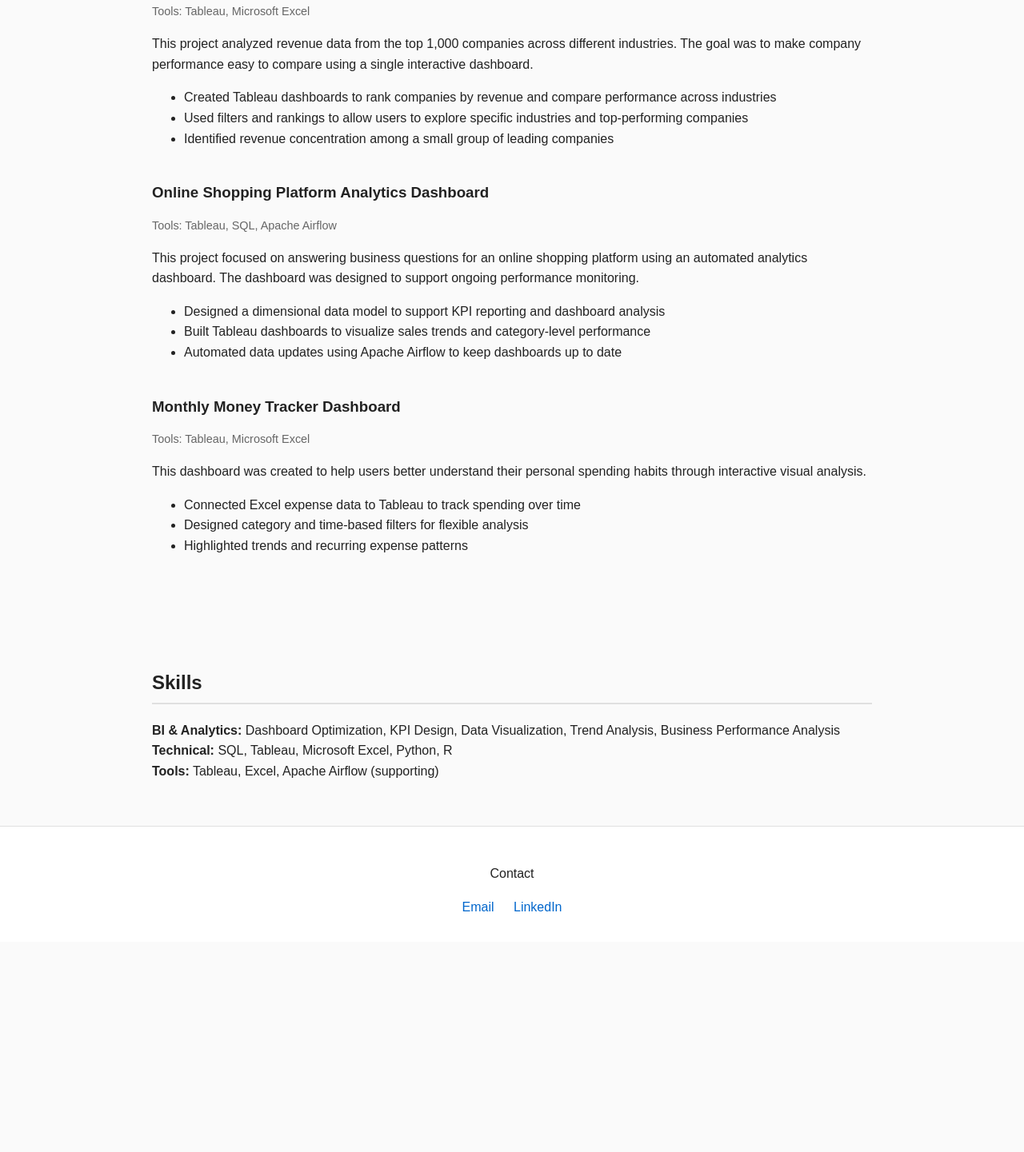
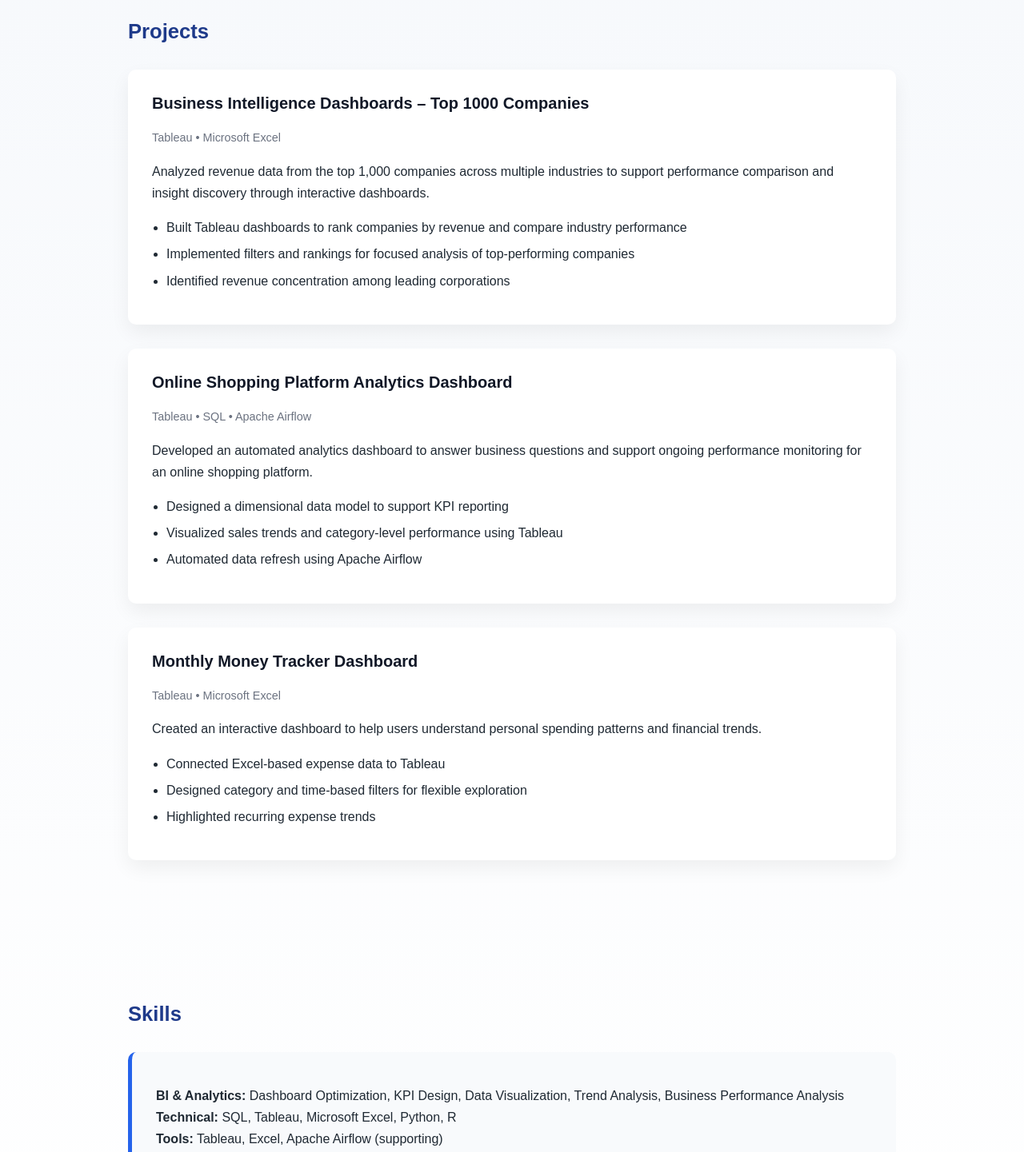
Before and after one commit to kathleenmina/portfolio, a plain HTML site: page index.html in a window 1280 px wide. Shown: the part 621-2062 px from the top of the page at 80% size. Before the commit the page ends 1799 px from the top, so only its background shows below. Drawn offline with Linux system fonts and the light colour scheme.

Commit message:
index.html

```diff
--- a/index.html
+++ b/index.html
@@ -4,79 +4,136 @@
   <meta charset="UTF-8" />
   <meta name="viewport" content="width=device-width, initial-scale=1.0" />
   <title>Kathleen Mina | Business Intelligence Portfolio</title>
+
   <style>
     body {
       font-family: Arial, Helvetica, sans-serif;
       margin: 0;
       padding: 0;
-      line-height: 1.6;
-      color: #222;
-      background-color: #fafafa;
+      line-height: 1.7;
+      color: #1f2933;
+      background: linear-gradient(180deg, #f4f7fb, #ffffff);
     }
+
+    /* HEADER */
     header {
-      background: #ffffff;
-      padding: 40px 20px;
+      background: linear-gradient(135deg, #1e3a8a, #2563eb);
+      color: white;
+      padding: 60px 20px;
       text-align: center;
-      border-bottom: 1px solid #e0e0e0;
     }
+
     header h1 {
       margin-bottom: 10px;
-      font-size: 2.2rem;
+      font-size: 2.4rem;
+      letter-spacing: 0.5px;
     }
+
     header p {
-      max-width: 700px;
+      max-width: 720px;
       margin: auto;
-      color: #555;
+      font-size: 1.05rem;
+      opacity: 0.95;
     }
+
+    /* SECTIONS */
     section {
-      max-width: 900px;
+      max-width: 960px;
       margin: auto;
-      padding: 40px 20px;
+      padding: 60px 20px;
     }
+
     h2 {
-      border-bottom: 2px solid #e0e0e0;
-      padding-bottom: 5px;
-      margin-bottom: 20px;
+      font-size: 1.6rem;
+      margin-bottom: 25px;
+      color: #1e3a8a;
     }
+
+    /* PROJECT CARDS */
     .project {
-      margin-bottom: 40px;
+      background: white;
+      padding: 25px 30px;
+      border-radius: 10px;
+      margin-bottom: 30px;
+      box-shadow: 0 10px 25px rgba(0, 0, 0, 0.06);
     }
+
     .project h3 {
-      margin-bottom: 5px;
+      margin-top: 0;
+      margin-bottom: 6px;
+      font-size: 1.25rem;
+      color: #111827;
     }
+
     .tools {
       font-size: 0.9rem;
-      color: #666;
-      margin-bottom: 10px;
+      color: #6b7280;
+      margin-bottom: 12px;
     }
+
     ul {
-      margin-top: 5px;
+      padding-left: 18px;
+      margin-top: 10px;
     }
+
+    li {
+      margin-bottom: 6px;
+    }
+
+    /* SKILLS */
+    .skills-box {
+      background: #f8fafc;
+      padding: 25px 30px;
+      border-radius: 10px;
+      border-left: 5px solid #2563eb;
+    }
+
+    /* FOOTER */
     footer {
       text-align: center;
-      padding: 30px 20px;
-      background: #ffffff;
-      border-top: 1px solid #e0e0e0;
+      padding: 40px 20px;
+      background: #f1f5f9;
     }
+
     footer a {
-      margin: 0 10px;
+      margin: 0 12px;
       text-decoration: none;
-      color: #0066cc;
+      color: #2563eb;
+      font-weight: 500;
+    }
+
+    footer a:hover {
+      text-decoration: underline;
+    }
+
+    /* RESPONSIVE */
+    @media (max-width: 600px) {
+      header h1 {
+        font-size: 2rem;
+      }
+      section {
+        padding: 40px 16px;
+      }
     }
   </style>
 </head>
+
 <body>
 
 <header>
   <h1>Kathleen Marie R. Mina</h1>
-  <p><strong>Business Intelligence & Analytics</strong><br>
-  Tableau • SQL • Dashboard Optimization • Performance Analysis</p>
+  <p>
+    <strong>Business Intelligence & Analytics</strong><br>
+    Tableau • SQL • Dashboard Optimization • Performance Analysis
+  </p>
 </header>
 
 <section>
   <h2>About Me</h2>
   <p>
-    Data Science and Analytics student specializing in dashboard optimization, data visualization and analysis. Experienced in designing interactive Tableau dashboards, KPI tracking, and analytics solutions that support data-driven decision-making.
+    Data Science and Analytics student specializing in dashboard optimization, data visualization, and analysis.
+    Experienced in designing interactive Tableau dashboards, KPI tracking, and analytics solutions that support
+    data-driven decision-making.
   </p>
 </section>
 
@@ -85,40 +142,42 @@
 
   <div class="project">
     <h3>Business Intelligence Dashboards – Top 1000 Companies</h3>
-    <p class="tools">Tools: Tableau, Microsoft Excel</p>
+    <p class="tools">Tableau • Microsoft Excel</p>
     <p>
-      This project analyzed revenue data from the top 1,000 companies across different industries. The goal was to make company performance easy to compare using a single interactive dashboard.
+      Analyzed revenue data from the top 1,000 companies across multiple industries to support performance comparison
+      and insight discovery through interactive dashboards.
     </p>
     <ul>
-      <li>Created Tableau dashboards to rank companies by revenue and compare performance across industries</li>
-      <li>Used filters and rankings to allow users to explore specific industries and top-performing companies</li>
-      <li>Identified revenue concentration among a small group of leading companies</li>
+      <li>Built Tableau dashboards to rank companies by revenue and compare industry performance</li>
+      <li>Implemented filters and rankings for focused analysis of top-performing companies</li>
+      <li>Identified revenue concentration among leading corporations</li>
     </ul>
   </div>
 
   <div class="project">
     <h3>Online Shopping Platform Analytics Dashboard</h3>
-    <p class="tools">Tools: Tableau, SQL, Apache Airflow</p>
+    <p class="tools">Tableau • SQL • Apache Airflow</p>
     <p>
-      This project focused on answering business questions for an online shopping platform using an automated analytics dashboard. The dashboard was designed to support ongoing performance monitoring.
+      Developed an automated analytics dashboard to answer business questions and support ongoing performance
+      monitoring for an online shopping platform.
     </p>
     <ul>
-      <li>Designed a dimensional data model to support KPI reporting and dashboard analysis</li>
-      <li>Built Tableau dashboards to visualize sales trends and category-level performance</li>
-      <li>Automated data updates using Apache Airflow to keep dashboards up to date</li>
+      <li>Designed a dimensional data model to support KPI reporting</li>
+      <li>Visualized sales trends and category-level performance using Tableau</li>
+      <li>Automated data refresh using Apache Airflow</li>
     </ul>
   </div>
 
   <div class="project">
     <h3>Monthly Money Tracker Dashboard</h3>
-    <p class="tools">Tools: Tableau, Microsoft Excel</p>
+    <p class="tools">Tableau • Microsoft Excel</p>
     <p>
-      This dashboard was created to help users better understand their personal spending habits through interactive visual analysis.
+      Created an interactive dashboard to help users understand personal spending patterns and financial trends.
     </p>
     <ul>
-      <li>Connected Excel expense data to Tableau to track spending over time</li>
-      <li>Designed category and time-based filters for flexible analysis</li>
-      <li>Highlighted trends and recurring expense patterns</li>
+      <li>Connected Excel-based expense data to Tableau</li>
+      <li>Designed category and time-based filters for flexible exploration</li>
+      <li>Highlighted recurring expense trends</li>
     </ul>
   </div>
 
@@ -126,18 +185,19 @@
 
 <section>
   <h2>Skills</h2>
-  <p>
-    <strong>BI & Analytics:</strong> Dashboard Optimization, KPI Design, Data Visualization, Trend Analysis, Business Performance Analysis<br>
-    <strong>Technical:</strong> SQL, Tableau, Microsoft Excel, Python, R<br>
-    <strong>Tools:</strong> Tableau, Excel, Apache Airflow (supporting)
-  </p>
+  <div class="skills-box">
+    <p>
+      <strong>BI & Analytics:</strong> Dashboard Optimization, KPI Design, Data Visualization, Trend Analysis, Business Performance Analysis<br>
+      <strong>Technical:</strong> SQL, Tableau, Microsoft Excel, Python, R<br>
+      <strong>Tools:</strong> Tableau, Excel, Apache Airflow (supporting)
+    </p>
+  </div>
 </section>
 
 <footer>
   <p>Contact</p>
   <a href="mailto:kathleenmina8@gmail.com">Email</a>
   <a href="https://www.linkedin.com/in/kathleen-mina-0b9726267">LinkedIn</a>
-
 </footer>
 
 </body>
```
